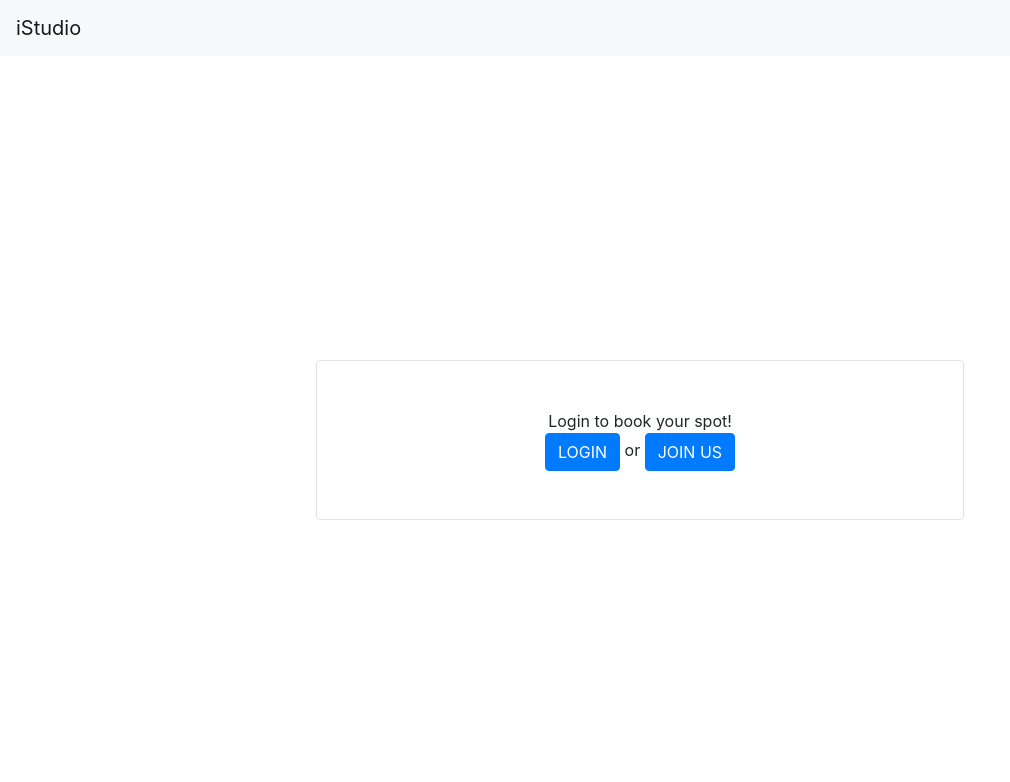
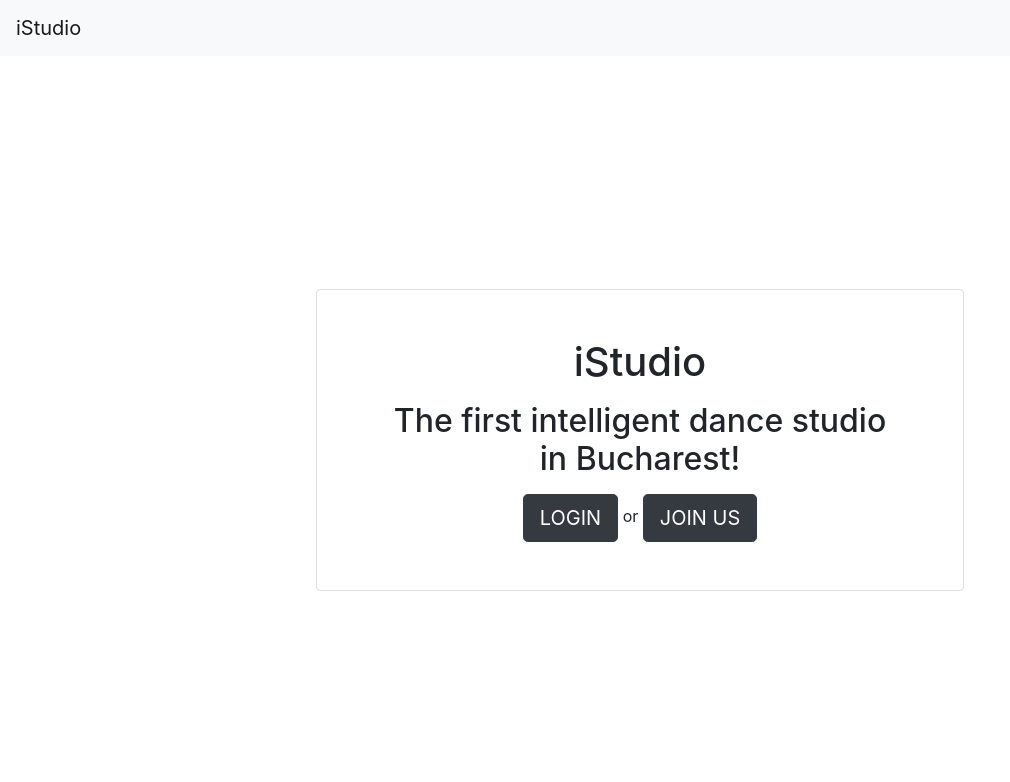
Before and after one commit to mboboc/iStudio, a Django app: page / in a window 1280 px wide. Shown: the top 782 px of the page, without its empty margins (0-1010 px from the left). Run offline with Django 4.2, Linux system fonts and the light colour scheme; data that the repository does not hold is empty; some libraries are stand-ins or nearby versions.

Commit message:
Add logout button and cosmetic fixes

```diff
--- a/templates/_navbar.html
+++ b/templates/_navbar.html
@@ -3,8 +3,15 @@
 {% bootstrap_css %}
 
 <nav class="navbar navbar-light bg-light justify-content-between mb-2">
-    <a class="navbar-brand">iStudio</a>
+    <a href="{% url 'home' %}" class="navbar-brand">iStudio</a>
     {% if user.is_authenticated %}
-        {{ user }}
+        <div class="nav">
+            <li class="nav-item nav-link">
+                {{ user.first_name }} {{ user.last_name }}
+            </li>
+            <li class="nav-item">
+                <a class="nav-link js-scroll-trigger" href="{% url 'logout' %}">Log out</a>
+            </li>
+        </div>
     {% endif %}
 </nav>
--- a/templates/home.html
+++ b/templates/home.html
@@ -8,11 +8,12 @@
     <div class="container h-100">
       <div class="row custom-row no-gutters d-flex justify-content-center align-items-center h-100 pb-5 center-block text-center">
         <div class="col-lg-7 border px-5 py-5 rounded">
-        Login to book your spot!
+          <h1 class="">iStudio</h1>
+          <h2 class="m-3">The first intelligent dance studio in Bucharest!</h2>
         <div>
-          <a class="btn btn-primary text-uppercase js-scroll-trigger" href="/login">Login</a>
+          <a class="btn btn-dark btn-lg text-uppercase js-scroll-trigger" href="/login">Login</a>
           or
-          <a class="btn btn-primary text-uppercase js-scroll-trigger" href="/signup">Join us</a>
+          <a class="btn btn-dark btn-lg text-uppercase js-scroll-trigger" href="/signup">Join us</a>
         <div>
         </div>
       </div>
--- a/templates/qr.html
+++ b/templates/qr.html
@@ -14,10 +14,11 @@
         <div>
         <div class="border px-5 py-5 bg-success bg-gradient">
           <img class="img-fluid" src="{% static qr %}"/>
+          <p>Scan this QR code at the entrance</p>
         </div>
 
         <h4 class="m-4">
-          Scan this QR code at the entrance
+          <a class="btn btn-dark btn-lg text-uppercase js-scroll-trigger" href="/">Book one more interval</a>
         </h4>
   </div>
 
```
Also changed, not shown: templates/registration/logged_out.html (added, +15 -0 lines).
